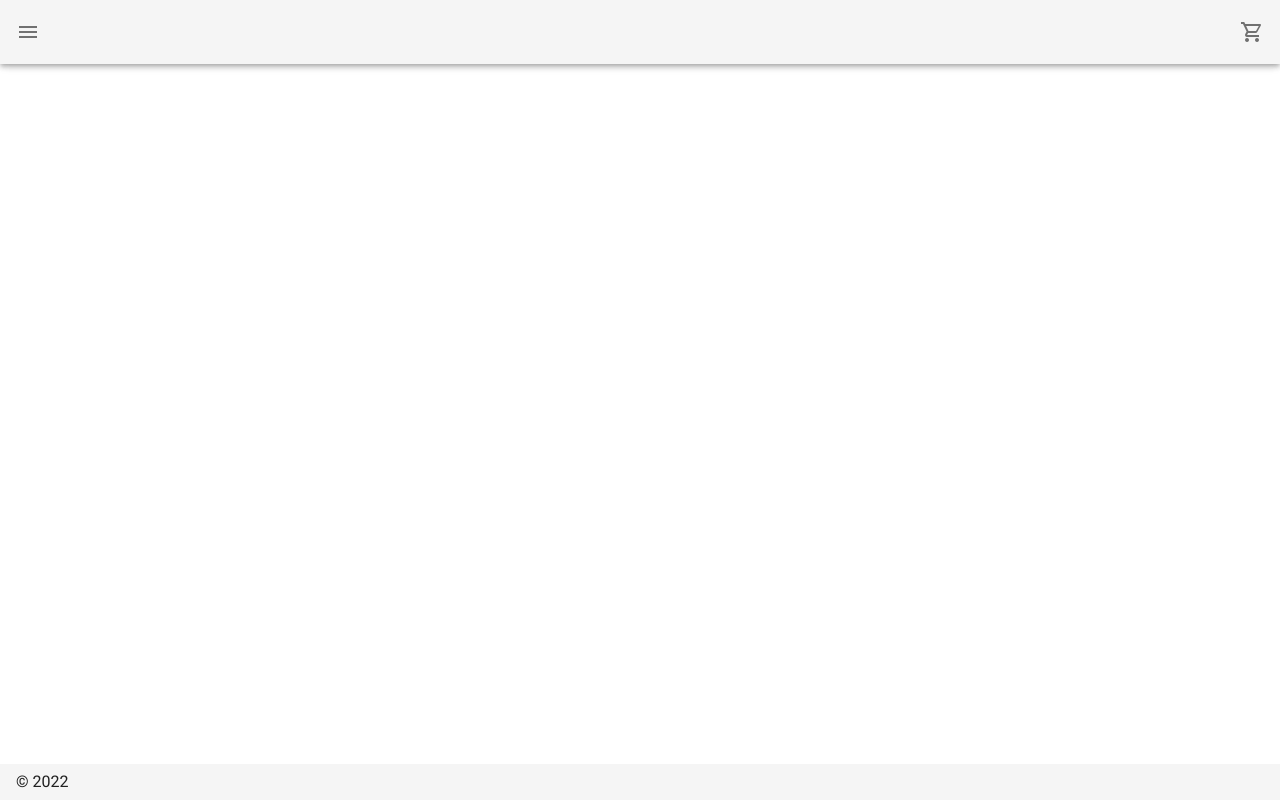
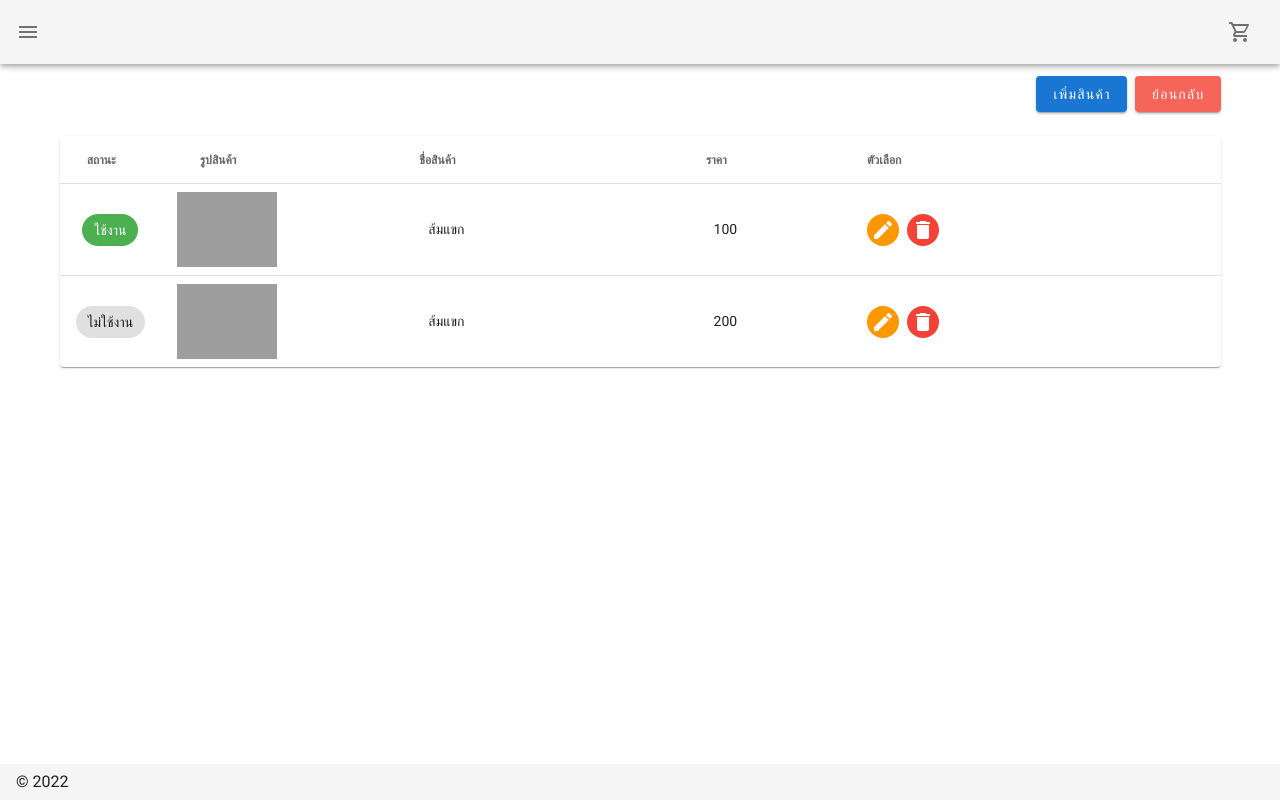
Before and after one commit to supaporn-kessamma/wanchalerm-projuct, a Nuxt app: page /admin/products in a window 1280 px wide. Before the commit this address had no page. Built offline with nearby package versions, Linux system fonts and the light colour scheme; grey boxes are pictures that could not be loaded; what vue-sweetalert2 would draw is missing.

Commit message:
feat: page

```diff
--- a/layouts/default.vue
+++ b/layouts/default.vue
@@ -29,9 +29,9 @@
       <v-spacer></v-spacer>
 
       <v-badge bordered color="red" :content="count" :value="count">
-        <!-- <v-btn icon> -->
-        <v-icon>mdi-cart-outline</v-icon>
-        <!-- </v-btn> -->
+        <v-btn icon to="/cart">
+          <v-icon>mdi-cart-outline</v-icon>
+        </v-btn>
       </v-badge>
     </v-app-bar>
 
@@ -78,6 +78,11 @@ export default {
           title: "เข้าสู่ระบบ",
           to: "/login",
         },
+        {
+          icon: "mdi-cog",
+          title: "จัดการข้อมูล",
+          to: "/admin",
+        },
       ],
       miniVariant: false,
       right: true,
--- a/pages/admin/AddProduct.vue
+++ b/pages/admin/AddProduct.vue
@@ -1,8 +1,10 @@
 <template>
   <v-row class="px-4" align="center" justify="center">
     <v-col cols="12" align="right">
-      <v-btn color="green" class="white--text" @click="add">เพิ่ม</v-btn>
-      <v-btn color="red" class="white--text" to="/admin">ย้อนกลับ</v-btn>
+      <v-btn color="green" class="white--text" @click="add">บันทึก</v-btn>
+      <v-btn color="red" class="white--text" to="/admin/products"
+        >ย้อนกลับ</v-btn
+      >
     </v-col>
     <v-col cols="12">
       <v-text-field
@@ -31,32 +33,59 @@
         v-model="form.price"
       />
     </v-col>
+    <v-col cols="12">
+      <v-autocomplete
+        dense
+        hide-details
+        outlined
+        :items="types"
+        item-text="name"
+        label="ชนิดสินค้า"
+        v-model="form.type"
+      />
+    </v-col>
   </v-row>
 </template>
 
 <script>
 export default {
+  asyncData({ route }) {
+    const { item } = route.query;
+    return {
+      item,
+    };
+  },
   data() {
     return {
       form: {
         name: "",
         price: 0,
         url: "",
+        type: "",
       },
+      types: [
+        { name: "เครื่องดื่ม" },
+        { name: "ยา" },
+        { name: "อาหาร" },
+        { name: "สมุนไพร" },
+        { name: "เครื่องดื่ม(ไม่มีแอลกอฮอล์)" },
+        { name: "เสื้อผ้า" },
+      ],
     };
   },
   methods: {
     add() {
       try {
         this.$swal.fire({
-          title: "เพิ่มสำเร็จ",
+          title: "สำเร็จ",
           icon: "success",
           confirmButtonText: "ตกลง",
         });
-        // this.$router.go(-1);
+        this.form = {};
+        this.$router.go(-1);
       } catch (error) {
         this.$swal.fire({
-          title: "เพิ่มไม่สำเร็จ",
+          title: "ไม่สำเร็จ",
           text: error.message,
           icon: "error",
           confirmButtonText: "ตกลง",
--- a/pages/admin/index.vue
+++ b/pages/admin/index.vue
@@ -1,7 +1,7 @@
 <template>
   <div>
     <v-btn class="mr-4" x-large to="/admin/orders">ออร์เดอร์สินค้า</v-btn>
-    <v-btn x-large to="/admin/AddProduct">เพิ่มสินค้า</v-btn>
+    <v-btn x-large to="/admin/products">เพิ่มสินค้า</v-btn>
   </div>
 </template>
 
--- /dev/null
+++ b/pages/admin/products.vue
@@ -0,0 +1,128 @@
+<template>
+  <v-row>
+    <v-col cols="12" align="right">
+      <v-btn color="primary" class="white--text mr-2" to="/admin/AddProduct">
+        เพิ่มสินค้า
+      </v-btn>
+      <v-btn color="red" class="white--text" to="/admin">ย้อนกลับ</v-btn>
+    </v-col>
+    <v-col cols="12">
+      <v-data-table
+        :headers="headers"
+        :items="items"
+        class="elevation-1"
+        hide-default-footer
+      >
+        <template v-slot:item.status="{ item }">
+          <v-chip color="green" class="white--text" v-if="item.status"
+            >ใช้งาน</v-chip
+          >
+          <v-chip v-else>ไม่ใช้งาน</v-chip>
+        </template>
+        <template v-slot:item.image="{ item }">
+          <v-img
+            :src="item.image"
+            max-height="100"
+            max-width="100"
+            class="my-2"
+          />
+        </template>
+        <template v-slot:item.actions="{ item }">
+          <v-icon
+            @click="editItem(item)"
+            color="white"
+            class="orange rounded-circle mr-2 pa-1"
+          >
+            mdi-pencil
+          </v-icon>
+          <v-icon
+            @click="deleteItem(item)"
+            color="white"
+            class="red rounded-circle pa-1"
+          >
+            mdi-delete
+          </v-icon>
+        </template>
+      </v-data-table>
+    </v-col>
+  </v-row>
+</template>
+
+<script>
+export default {
+  data() {
+    return {
+      headers: [
+        { text: "สถานะ", value: "status", width: 100, align: "center" },
+        { text: "รูปสินค้า", value: "image", width: 100, align: "center" },
+        { text: "ชื่อสินค้า", value: "name", align: "center" },
+        { text: "ราคา", value: "price", align: "center" },
+        { text: "ตัวเลือก", value: "actions", sortable: false },
+      ],
+      items: [
+        {
+          image:
+            "https://www.otoptoday.com/images/upload_img/products/otop_img_11568805905.jpg",
+          name: "ส้มแขก",
+          price: 100,
+          status: true,
+        },
+        {
+          image:
+            "https://www.otoptoday.com/images/upload_img/products/otop_img_11568805905.jpg",
+          name: "ส้มแขก",
+          price: 200,
+          status: false,
+        },
+      ],
+    };
+  },
+  methods: {
+    deleteItem(item) {
+      this.$swal
+        .fire({
+          title: "ต้องการยกเลิกรายการสั่งซื้อนี้ หรือไม่",
+          text: "เลขออร์เดอร์ #005",
+          icon: "warning",
+          showCancelButton: true,
+          confirmButtonColor: "#3085d6",
+          cancelButtonColor: "#d33",
+          confirmButtonText: "ลบ",
+          cancelButtonText: "ยกเลิก",
+        })
+        .then((result) => {
+          if (result.isConfirmed) {
+            this.items.splice(item, 1);
+            this.$swal.fire("ลบสำเร็จ");
+          }
+        });
+    },
+    editItem(item) {
+      this.$router.push({
+        path: "/admin/AddProduct",
+        query: {
+          item: item,
+        },
+      });
+      // try {
+      //   this.$swal.fire({
+      //     title: "ยืนยันการสั่งซื้อสำเร็จ",
+      //     text: "เลขออร์เดอร์ #005",
+      //     icon: "success",
+      //     confirmButtonText: "ตกลง",
+      //   });
+      //   item.status = "success";
+      // } catch (error) {
+      //   this.$swal.fire({
+      //     title: "ยืนยันการสั่งซื้อไม่สำเร็จ",
+      //     text: error.message,
+      //     icon: "error",
+      //     confirmButtonText: "ตกลง",
+      //   });
+      // }
+    },
+  },
+};
+</script>
+
+<style></style>
--- a/pages/index.vue
+++ b/pages/index.vue
@@ -14,7 +14,7 @@
           <v-card elevation="2" max-width="230" class="pa-2">
             <v-row align="center" justify="center">
               <v-col cols="12">
-                <v-img :src="product.image" max-width="230" max-height="180" />
+                <v-img :src="product.img" max-width="230" max-height="180" />
               </v-col>
               <v-col cols="12" class="pt-0">
                 <div class="d-flex justify-space-between">
@@ -48,24 +48,24 @@
           <v-btn block @click="filterProduct(false)">ทั้งหมด</v-btn>
         </v-col>
         <v-col cols="12">
-          <v-btn block @click="filterProduct('drink')">เครื่องดื่ม</v-btn>
+          <v-btn block @click="filterProduct('เครื่องดื่ม')">เครื่องดื่ม</v-btn>
         </v-col>
         <v-col cols="12">
-          <v-btn block @click="filterProduct('drug')">ยา</v-btn>
+          <v-btn block @click="filterProduct('ยา')">ยา</v-btn>
         </v-col>
         <v-col cols="12">
-          <v-btn block @click="filterProduct('food')">อาหาร</v-btn>
+          <v-btn block @click="filterProduct('อาหาร')">อาหาร</v-btn>
         </v-col>
         <v-col cols="12">
-          <v-btn block @click="filterProduct('herb')">สมุนไพร</v-btn>
+          <v-btn block @click="filterProduct('สมุนไพร')">สมุนไพร</v-btn>
         </v-col>
         <v-col cols="12">
-          <v-btn block @click="filterProduct('noAlcohol')"
+          <v-btn block @click="filterProduct('เครื่องดื่ม(ไม่มีแอลกอฮอล์)')"
             >เครื่องดื่ม(ไม่มีแอลกอฮอล์)</v-btn
           >
         </v-col>
         <v-col cols="12">
-          <v-btn block @click="filterProduct('clothes')">เสื้อผ้า</v-btn>
+          <v-btn block @click="filterProduct('เสื้อผ้า')">เสื้อผ้า</v-btn>
         </v-col>
       </v-row>
     </v-col>
@@ -74,78 +74,47 @@
 
 <script>
 import _filter from "lodash/filter";
-import ProductService from '@/services/apis/Product'
+import ProductService from "@/services/apis/Product";
+import CartService from "@/services/apis/Cart";
 
 export default {
   data() {
     return {
       length: 0,
-      products: [
-        {
-          image:
-            "https://www.otoptoday.com/images/upload_img/products/otop_img_11568805905.jpg",
-          name: "ส้ม (อาหาร)",
-          price: 100,
-          amout: 1,
-          total: 100,
-          category: "food",
-        },
-        {
-          image:
-            "https://www.otoptoday.com/images/upload_img/products/otop_img_11568805905.jpg",
-          name: "ส้มแขก (อาหาร)",
-          price: 100,
-          amout: 1,
-          total: 100,
-          category: "food",
-        },
-        {
-          image:
-            "https://www.otoptoday.com/images/upload_img/products/otop_img_11568805905.jpg",
-          name: "ส้มเชื่อม (สมุนไพร)",
-          price: 100,
-          amout: 1,
-          total: 100,
-          category: "herb",
-        },
-        {
-          image:
-            "https://www.otoptoday.com/images/upload_img/products/otop_img_11568805905.jpg",
-          name: "ส้มกล่อง (เครื่องดื่ม)",
-          price: 100,
-          amout: 1,
-          total: 100,
-          category: "drink",
-        },
-      ],
+      products: [],
       filter: "",
       filterList: [],
     };
   },
   async mounted() {
+    const { data } = await ProductService.getAll({});
+    this.products = data;
+
     this.filterList = this.products;
-
-    const { data } = await ProductService.getAll({})
-    console.log(data)
   },
   watch: {
     filter: {
       handler() {
-        this.filterList = _filter(this.products, ["category", this.filter]);
+        this.filterList = _filter(this.products, ["type", this.filter]);
         if (this.filter) {
-          console.log("this.filter", typeof this.filter);
-          this.filterList = _filter(this.products, ["category", this.filter]);
+          this.filterList = _filter(this.products, ["type", this.filter]);
         } else {
-          console.log("this.filter", this.filter);
-          this.filterList = _filter(this.products, "category");
+          this.filterList = _filter(this.products, "type");
         }
       },
       deep: true,
     },
   },
   methods: {
-    addProduct(item) {
-      console.log(item);
+    async addProduct(item) {
+      try {
+        await CartService.create({ product_id: item.id, amount: 1 });
+        console.log(item);
+
+        location.reload();
+      } catch (e) {
+        console.log(e);
+      }
     },
     filterProduct(text) {
       this.filter = text;
--- /dev/null
+++ b/services/apis/Cart.js
@@ -0,0 +1,7 @@
+import Api from "./Api";
+
+class Cart extends Api {
+  static url = "/v1/public/carts";
+}
+
+export default Cart;
```
